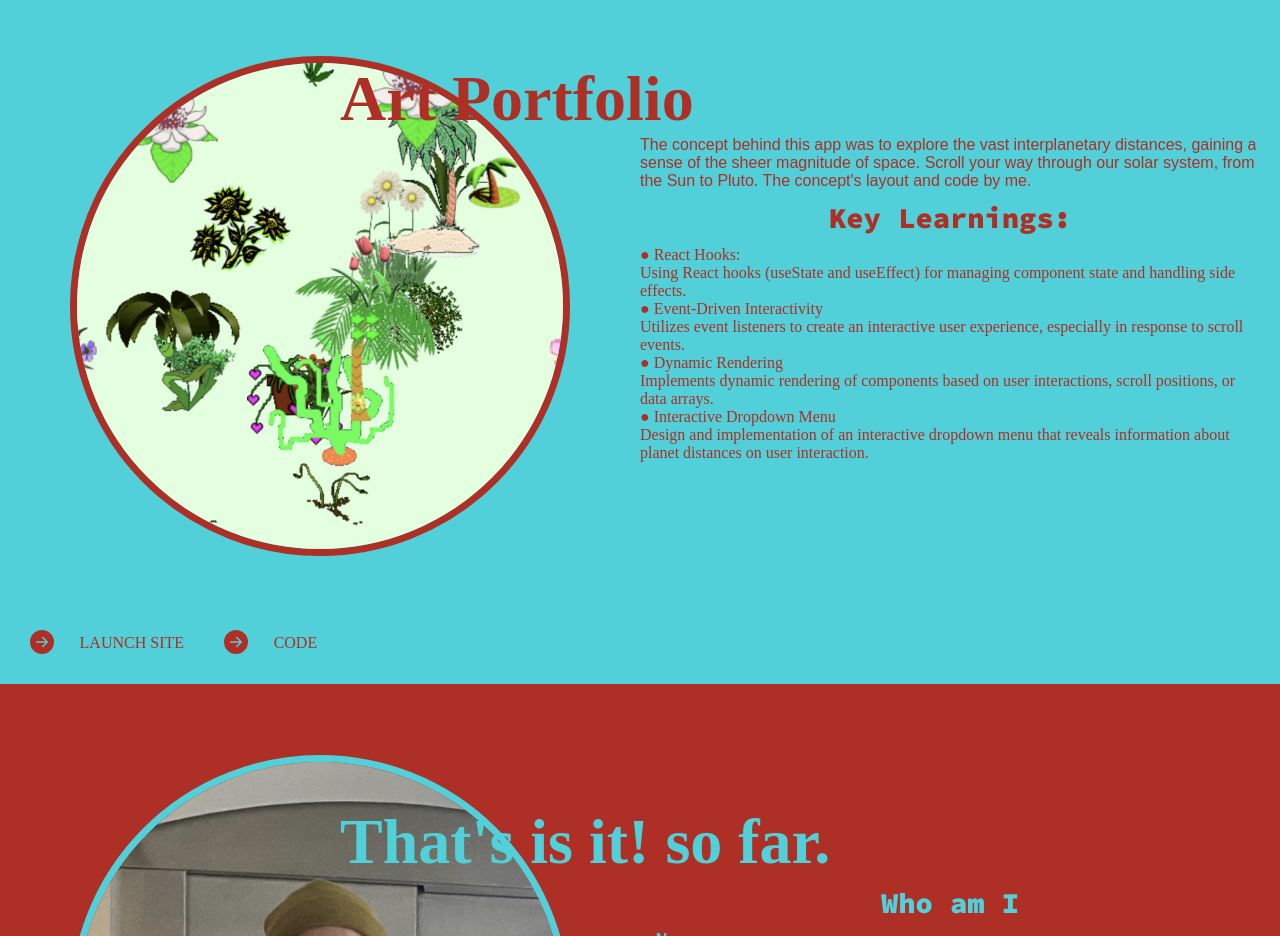
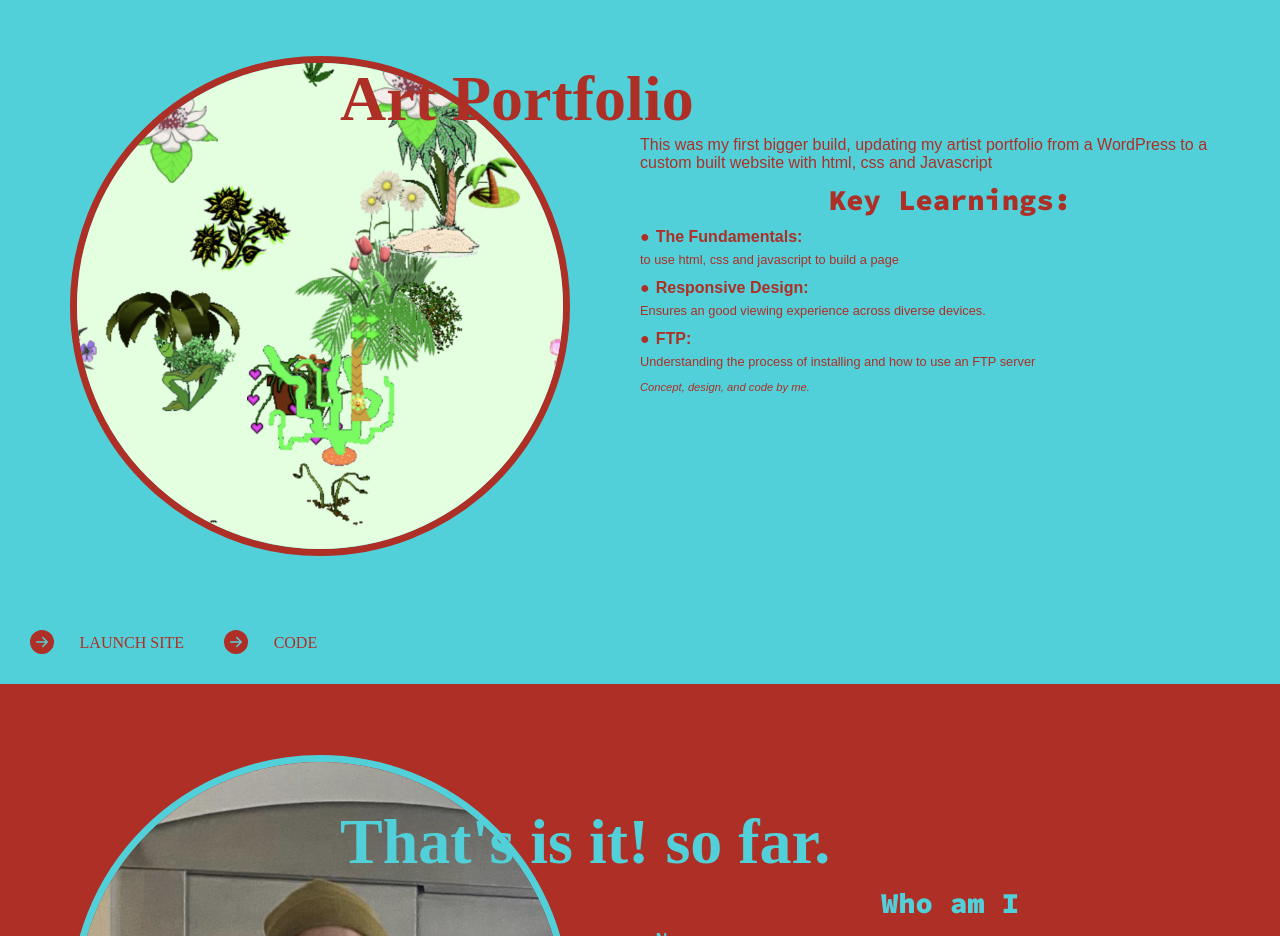
Before and after one commit to Wallenborg/front-port, a React (Create React App) app: page / in a window 1280 px wide. Shown: the part 3060-3996 px from the top of the page. Built offline with nearby package versions, Linux system fonts and the light colour scheme; a web font is replaced by a local one.

Commit message:
done for now

```diff
--- a/src/data.js
+++ b/src/data.js
@@ -144,7 +144,7 @@ export const projects = [
     bgcl: "var(--clr-accent)",
     cl: "var(--clr-primary)",
     link1: "https://color-me-twice.netlify.app/",
-    link2: "https://github.com/Wallenborg/react-solar-system",
+    link2: "https://github.com/Wallenborg/color-me-twice-master",
     imgSrc: require("./img/webimg006.jpg"),
     link: true,
   },
@@ -153,38 +153,35 @@ export const projects = [
     infotext: (
       <div>
         <p className="description-site">
-          The concept behind this app was to explore the vast interplanetary
-          distances, gaining a sense of the sheer magnitude of space. Scroll
-          your way through our solar system, from the Sun to Pluto. The
-          concept's layout and code by me.
+          This was my first bigger build, updating my artist portfolio from a
+          WordPress to a custom built website with html, css and Javascript
         </p>
         <h2 className="list-title"> Key Learnings:</h2>
-        <div>&#x25CF; React Hooks:</div>
-        <div>
-          Using React hooks (useState and useEffect) for managing component
-          state and handling side effects.
+        <div className="learnings-headline">
+          <span className="learnings-bullet">&#x25CF;</span>The Fundamentals:
         </div>
-        <div>&#x25CF; Event-Driven Interactivity</div>
-        <div>
-          Utilizes event listeners to create an interactive user experience,
-          especially in response to scroll events.
+        <div className="learnings-text">
+          to use html, css and javascript to build a page
         </div>
-        <div>&#x25CF; Dynamic Rendering</div>
-        <div>
-          Implements dynamic rendering of components based on user interactions,
-          scroll positions, or data arrays.
+        <div className="learnings-headline">
+          <span className="learnings-bullet">&#x25CF;</span>Responsive Design:
         </div>
-        <div>&#x25CF; Interactive Dropdown Menu</div>
-        <div>
-          Design and implementation of an interactive dropdown menu that reveals
-          information about planet distances on user interaction.
+        <div className="learnings-text">
+          Ensures an good viewing experience across diverse devices.
         </div>
+        <div className="learnings-headline">
+          <span className="learnings-bullet">&#x25CF;</span>FTP:
+        </div>
+        <div className="learnings-text">
+          Understanding the process of installing and how to use an FTP server
+        </div>
+        <p className="credit-text">Concept, design, and code by me.</p>
       </div>
     ),
     bgcl: "var(--clr-primary)",
     cl: "var(--clr-accent)",
     link1: "https://www.niklaswallenborg.com/",
-    link2: "https://github.com/Wallenborg/react-solar-system",
+    link2: "https://github.com/Wallenborg/niklaswallenborg.com",
     imgSrc: require("./img/webimg003.jpg"),
     link: true,
   },
--- a/src/pages/Start.jsx
+++ b/src/pages/Start.jsx
@@ -3,12 +3,12 @@ import Email from "../components/email/Email";
 import InfoText from "../components/infoText/InfoText";
 import Name from "../components/name/Name";
 import "./start.css";
-// import RandomPixel from "../components/randomPixel/RandomPixel";
+import RandomPixel from "../components/randomPixel/RandomPixel";
 
 function Start() {
   return (
     <section className="section-start-grid">
-      {/* <RandomPixel /> */}
+      <RandomPixel />
       <div className="grid--name">
         <Name />
       </div>
```
